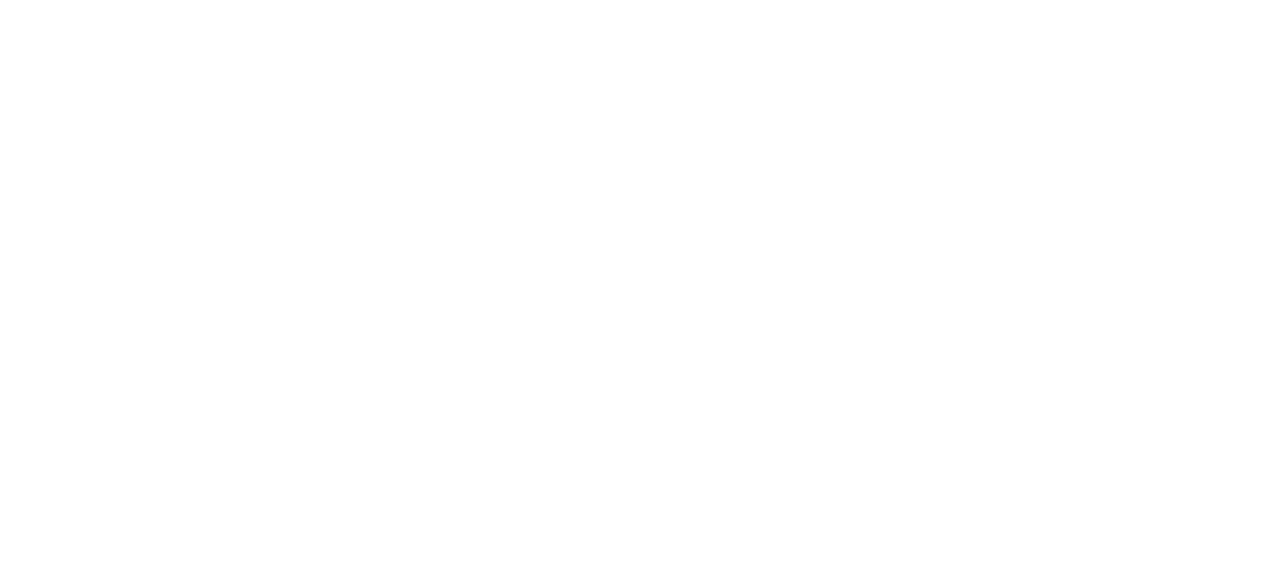
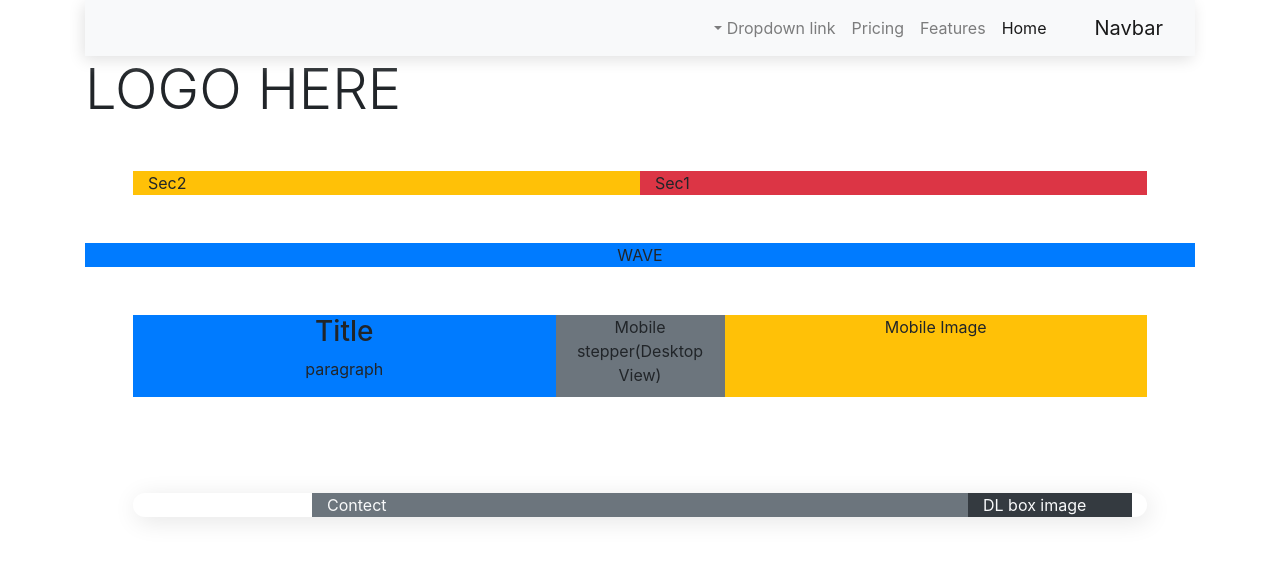
Before and after one commit to Soroush-Mohamadian/JustRo-with-Bootstrap, a plain HTML site: page index.html in a window 1280 px wide. Drawn offline with nearby package versions, Linux system fonts and the light colour scheme.

Commit message:
first and second sections done

```diff
--- a/index.html
+++ b/index.html
@@ -1,12 +1,120 @@
-<!DOCTYPE html>
+<!doctype html>
 <html lang="en">
+
 <head>
-    <meta charset="UTF-8">
-    <meta name="viewport" content="width=device-width, initial-scale=1.0">
+    <!-- Required meta tags -->
+    <meta charset="utf-8">
+    <meta name="viewport" content="width=device-width, initial-scale=1, shrink-to-fit=no">
+
+    <!-- Bootstrap CSS -->
+    <link rel="stylesheet" href="https://cdn.rtlcss.com/bootstrap/v4.2.1/css/bootstrap.min.css"
+        integrity="sha384-vus3nQHTD+5mpDiZ4rkEPlnkcyTP+49BhJ4wJeJunw06ZAp+wzzeBPUXr42fi8If" crossorigin="anonymous">
+
     <link rel="stylesheet" href="style.css">
-    <title>Justro</title>
+
+    <title>Hello, world!</title>
 </head>
+
 <body>
+    <div class="container">
+        <nav class="navbar navbar-expand-lg navbar-light bg-light navbar-box">
+            <a class="navbar-brand" href="#">Navbar</a>
+            <button class="navbar-toggler" type="button" data-toggle="collapse" data-target="#navbarNavDropdown"
+                aria-controls="navbarNavDropdown" aria-expanded="false" aria-label="Toggle navigation">
+                <span class="navbar-toggler-icon"></span>
+            </button>
+            <div class="collapse navbar-collapse" id="navbarNavDropdown">
+                <ul class="navbar-nav">
+                    <li class="nav-item active">
+                        <a class="nav-link" href="#">Home <span class="sr-only">(current)</span></a>
+                    </li>
+                    <li class="nav-item">
+                        <a class="nav-link" href="#">Features</a>
+                    </li>
+                    <li class="nav-item">
+                        <a class="nav-link" href="#">Pricing</a>
+                    </li>
+                    <li class="nav-item dropdown">
+                        <a class="nav-link dropdown-toggle" href="#" id="navbarDropdownMenuLink" role="button"
+                            data-toggle="dropdown" aria-haspopup="true" aria-expanded="false">
+                            Dropdown link
+                        </a>
+                        <div class="dropdown-menu" aria-labelledby="navbarDropdownMenuLink">
+                            <a class="dropdown-item" href="#">Action</a>
+                            <a class="dropdown-item" href="#">Another action</a>
+                            <a class="dropdown-item" href="#">Something else here</a>
+                        </div>
+                    </li>
+                </ul>
+            </div>
+        </nav>
+        <div class="logo display-4">
+            LOGO HERE
+        </div>
+        <div class="p-xs-0 p-md-4 p-lg-5">
+            <div class="row mx-0">
+                <div class="col-sm-12 col-md-6 bg-danger">
+                    Sec1
+                </div>
+                <div class="col-sm-12 col-md-6 bg-warning">
+                    Sec2
+                </div>
+            </div>
+        </div>
+        <div class="row wave mx-0">
+            <div class="col-12 text-center bg-primary">
+                WAVE
+            </div>
+        </div>
+        <!-- Section2 -->
+        <div class="p-xs-0 p-md-4 p-lg-5">
+            <!-- Stepper (Only Mobile) -->
+            <div class="row mx-0 text-center">
+                <div class="col-12 d-md-none stepper bg-secondary">
+                    MobileStepper(Mobille View)
+                </div>
+                <!-- Image Slider -->
+                <div class="col-xs-12 col-md-5 bg-warning">
+                    Mobile Image
+                </div>
+                <!-- stepper (Only Desktop) -->
+                <div class="col-2 d-none d-md-block stepper bg-secondary">
+                    Mobile stepper(Desktop View)
+                </div>
+                <!-- text for Image -->
+                <div class="col-xs-12 col-md-5 bg-primary">
+                    <h3>Title</h3>
+                    <p>paragraph</p>
+                </div>
+            </div>
+        </div>
+        <div class="py-4 p-xs-0 p-md-4 p-lg-5">
+            <div class="row mx-0">
+                <div class="downloaBox col-12">
+                    <div class="row mx-0 d-flex">
+                        <div class="col-xs-12 col-md-2 bg-dark text-light">
+                            DL box image
+                        </div>
+                        <div class="col-xs-12 col-md-8 bg-secondary text-light">
+                            Contect
+                        </div>
+                    </div>
+                </div>
+            </div>
+        </div>
+    </div>
 
+    <!-- Optional JavaScript -->
+    <!-- jQuery first, then Popper.js, then Bootstrap JS -->
+    <script src="https://code.jquery.com/jquery-3.3.1.slim.min.js"
+        integrity="sha384-q8i/X+965DzO0rT7abK41JStQIAqVgRVzpbzo5smXKp4YfRvH+8abtTE1Pi6jizo"
+        crossorigin="anonymous"></script>
+    <script src="https://cdnjs.cloudflare.com/ajax/libs/popper.js/1.14.6/umd/popper.min.js"
+        integrity="sha384-ZMP7rVo3mIykV+2+9J3UJ46jBk0WLaUAdn689aCwoqbBJiSnjAK/l8WvCWPIPm49"
+        crossorigin="anonymous"></script>
+    <script src="https://cdn.rtlcss.com/bootstrap/v4.2.1/js/bootstrap.min.js"
+        integrity="sha384-a9xOd0rz8w0J8zqj1qJic7GPFfyMfoiuDjC9rqXlVOcGO/dmRqzMn34gZYDTel8k"
+        crossorigin="anonymous"></script>
 </body>
+
 </html>
--- a/style.css
+++ b/style.css
@@ -1,5 +1,22 @@
 body, html{
     margin: 0;
     padding: 0;
+    width: 100%;
+    height: 100%;
+    direction: rtl;
+}
+
+*{
     box-sizing: border-box;
 }
+
+.navbar-box{
+    box-shadow: -2.5px 4.3px 15px 0 #e0e0e0;
+    width: 100%;
+}
+
+.downloaBox{
+    border-radius: 30px;
+  box-shadow: 2.5px 4.3px 25px 0 #e5e5e5;
+  background-color: #ffffff;
+}
```
